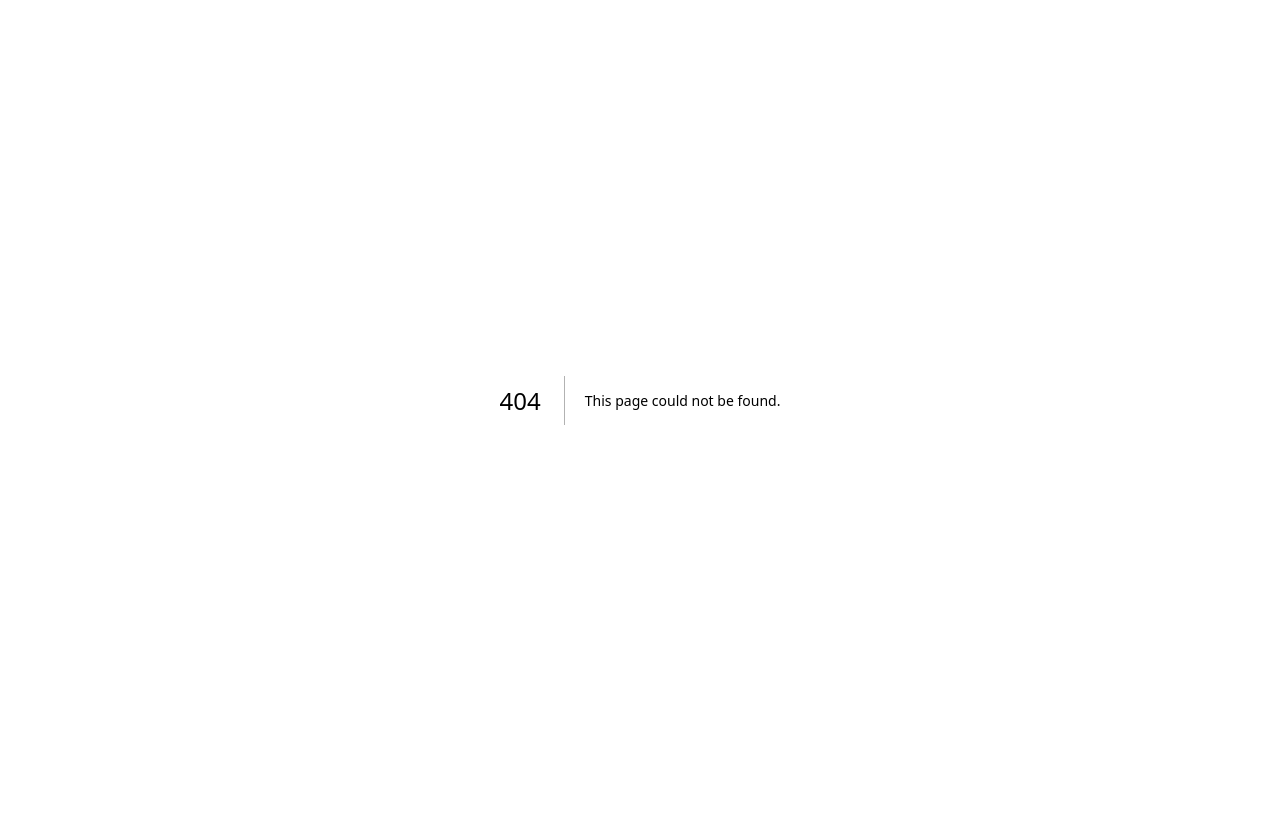
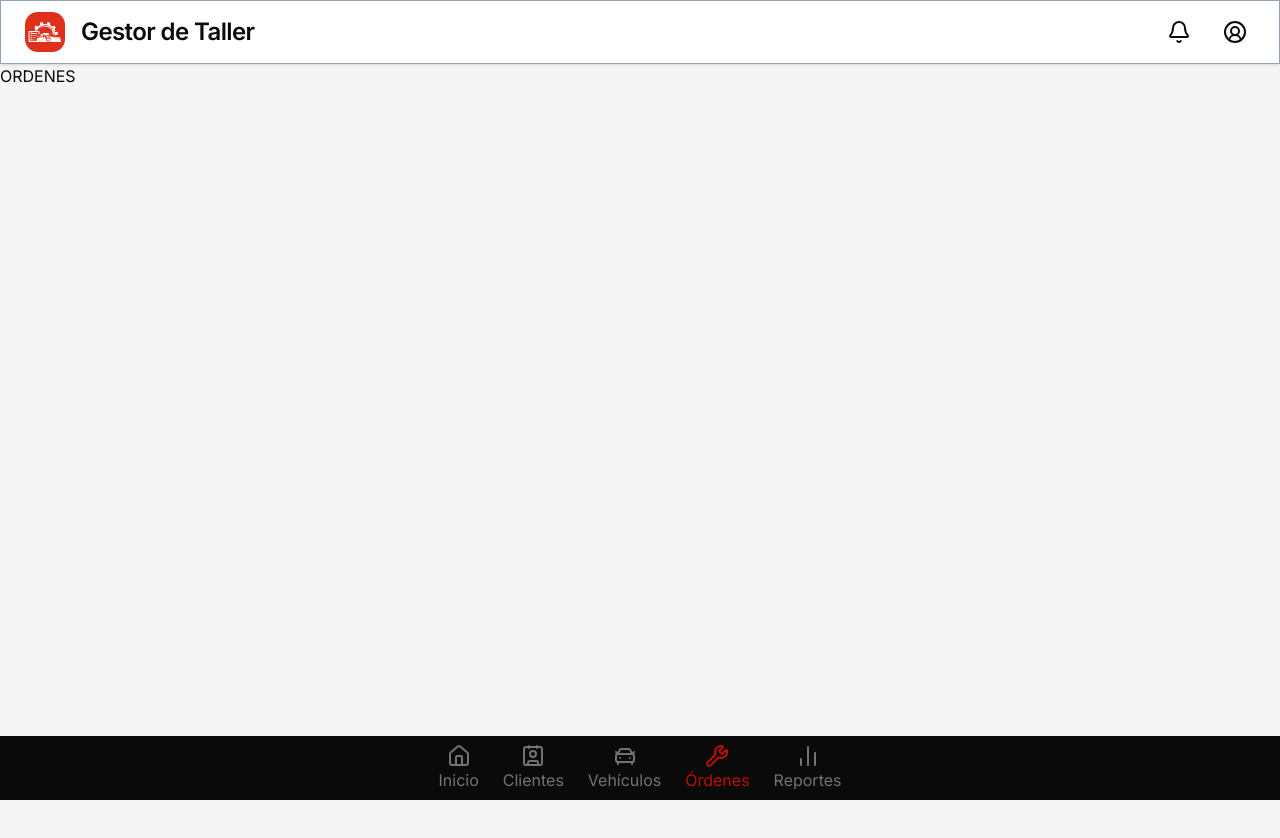
Before and after one commit to LucasKemerer/gestor-taller, a Next.js app: page /orders in a window 1280 px wide. Before the commit this address had no page. Shown: the top 838 px of the page. Before the commit the page ends 800 px from the top, so only its background shows below. Built offline with nearby package versions, Linux system fonts and the light colour scheme.

Commit message:
feat: paginas para poder navegar

```diff
--- a/src/app/(app)/customers/page.tsx
+++ b/src/app/(app)/customers/page.tsx
@@ -5,6 +5,7 @@ import { Button } from "@/components/ui/button";
 import { ClientCardSkeleton } from "@/components/customer-card-skeleton";
 import {
   User,
+  Users,
   Search,
   ScanLine,
   LayoutGrid,
@@ -84,7 +85,10 @@ export default function CustomersPage() {
           <p className="tracking-wider pb-1 text-muted-foreground text-sm uppercase font-semibold">
             Directorio activo
           </p>
-          <h1 className="font-bold text-3xl">Clientes</h1>
+          <h1 className="font-bold flex gap-2 items-center text-3xl">
+            Clientes
+            <Users className="stroke-3" />
+          </h1>
         </div>
         <Badge variant="outline" className="items-center">
           <User className="text-tertiary" />
@@ -97,7 +101,7 @@ export default function CustomersPage() {
           placeholder="Buscar por nombre, patente, teléfono..."
           className="border-slate-300 bg-card shadow-sm p-6 pl-10"
         />
-        <button className="w-8 h-8 flex justify-center items-center absolute right-3 top-1/2 -translate-y-1/2 rounded-full">
+        <button className="lg:hidden flex absolute right-3 top-1/2 -translate-y-1/2 w-8 h-8  justify-center items-center rounded-full">
           <ScanLine className="w-6 h-6 text-slate-600" />
         </button>
       </div>
--- /dev/null
+++ b/src/app/(app)/orders/page.tsx
@@ -0,0 +1,3 @@
+export default function OrdersPage() {
+  return <h1>ORDENES</h1>;
+}
--- /dev/null
+++ b/src/app/(app)/reports/page.tsx
@@ -0,0 +1,3 @@
+export default function ReportsPage() {
+  return <h1>REPORTES</h1>;
+}
--- /dev/null
+++ b/src/app/(app)/vehicles/page.tsx
@@ -0,0 +1,3 @@
+export default function VehiclesPage() {
+  return <h1>VEHICULOS</h1>;
+}
--- a/src/app/(auth)/login/page.tsx
+++ b/src/app/(auth)/login/page.tsx
@@ -1,4 +1,7 @@
 "use client";
+
+import { redirect } from "next/navigation";
+
 import { useState } from "react";
 import { Card } from "@/components/ui/card";
 import { Button } from "@/components/ui/button";
@@ -47,6 +50,7 @@ export default function LoginPage() {
   function onSubmit(values: LoginValues) {
     // TODO: acá va la llamada real al backend
     console.log(values);
+    redirect("/customers");
   }
 
   return (
--- /dev/null
+++ b/src/app/dashboard/page.tsx
@@ -0,0 +1,3 @@
+export default function DashboardPage() {
+  return <h1>DASHBOARD</h1>;
+}
--- a/src/app/page.tsx
+++ b/src/app/page.tsx
@@ -1,9 +1,4 @@
-import { Button } from "@/components/ui/button";
-
+import { redirect } from "next/navigation";
 export default function Home() {
-  return (
-    <div className="flex flex-col flex-1 items-center justify-center bg-zinc-50 font-sans dark:bg-black">
-      <main className="flex flex-1 w-full max-w-3xl flex-col items-center justify-between py-32 px-16 bg-white dark:bg-black sm:items-start"></main>
-    </div>
-  );
+  redirect("/login");
 }
--- a/src/components/nav.tsx
+++ b/src/components/nav.tsx
@@ -9,7 +9,7 @@ import { NavButton } from "@/components/navbutton";
 function Nav() {
   return (
     <nav className="fixed flex bottom-0 left-0 z-50 bg-foreground w-full justify-center gap-2 items-center h-16 text-muted-foreground">
-      <NavButton href="/">
+      <NavButton href="/dashboard">
         <House />
         Inicio
       </NavButton>
```
